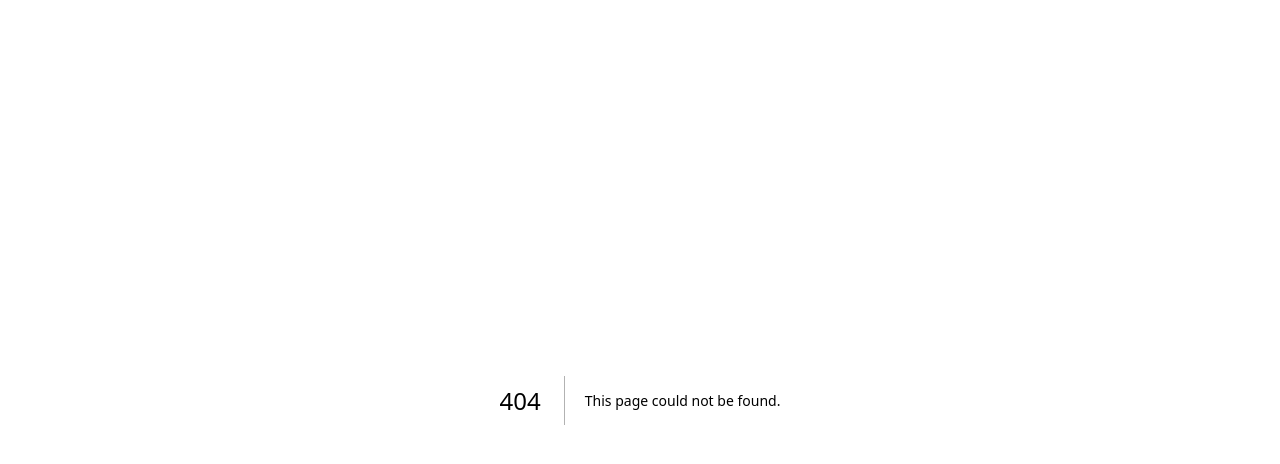
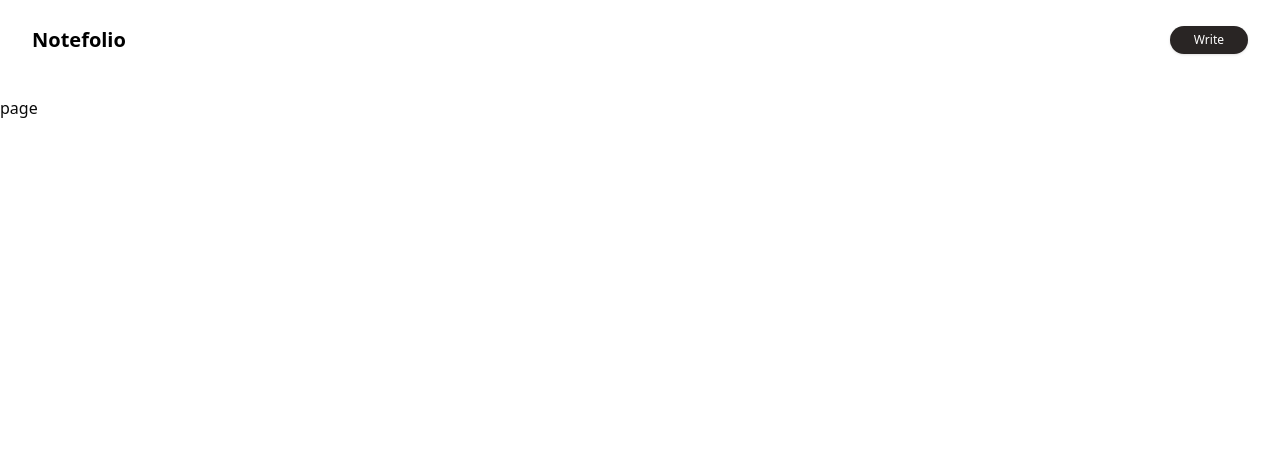
Before and after one commit to ShadowAdi/notefolio, a Next.js app: page /write in a window 1280 px wide. Before the commit this address had no page. Shown: the top 464 px of the page. Built offline with nearby package versions, Linux system fonts and the light colour scheme.

Commit message:
added context

```diff
--- /dev/null
+++ b/src/app/(home)/write/page.tsx
@@ -0,0 +1,9 @@
+import React from 'react'
+
+const Write = () => {
+  return (
+    <div>page</div>
+  )
+}
+
+export default Write
--- a/src/components/global/home/HomeNavbar.tsx
+++ b/src/components/global/home/HomeNavbar.tsx
@@ -4,15 +4,22 @@ import React from "react";
 const HomeNavbar = () => {
   return (
     <header className="bg-white w-full">
-      <div className="mx-auto max-w-screen-xl px-4 sm:px-6 lg:px-8">
+      <div className="mx-auto max-w-screen-xl flex flex-row items-center justify-between px-4 sm:px-6 lg:px-8 py-2">
         <div className="flex h-16 items-center justify-between">
           <div className="md:flex md:items-center md:gap-12">
             <Link className="block text-black cursor-pointer" href="/">
-              <span className="text-black text-xl font-bold">
-                Notefolio
-              </span>
+              <span className="text-black text-xl font-bold">Notefolio</span>
             </Link>
           </div>
+        </div>
+        <div className="flex items-center space-y-4">
+          <Link
+            href={"/write"}
+            className=" bg-stone-800 hover:bg-stone-900 transition-all duration-500 px-6  py-1.5
+            text-xs font-medium text-white shadow-sm rounded-full"
+          >
+            Write
+          </Link>
         </div>
       </div>
     </header>
--- /dev/null
+++ b/src/context/AuthContext.tsx
@@ -0,0 +1,45 @@
+"use client";
+import { AuthContextInterface } from "@/types/context/AuthContextType";
+import {
+  createContext,
+  ReactNode,
+  useContext,
+  useEffect,
+  useState,
+} from "react";
+
+const AuthContext = createContext<AuthContextInterface>({
+  isAuthenticated: false,
+  token: null,
+  login: () => {},
+  logout: () => {},
+});
+
+export const AuthContextProvider = ({ children }: { children: ReactNode }) => {
+  const [token, setToken] = useState<string | null>(null);
+  useEffect(() => {
+    const savedToken = localStorage.getItem("token");
+    if (savedToken) {
+      setToken(savedToken);
+    }
+  }, []);
+
+  const login = (token: string) => {
+    localStorage.setItem("token", token);
+    setToken(token);
+  };
+  const logout = () => {
+    localStorage.removeItem("token");
+    setToken(null);
+  };
+
+  return (
+    <AuthContext.Provider
+      value={{ isAuthenticated: !!token, token, login, logout }}
+    >
+      {children}
+    </AuthContext.Provider>
+  );
+};
+
+export const useAuth = () => useContext(AuthContext);
--- /dev/null
+++ b/src/types/context/AuthContextType.ts
@@ -0,0 +1,6 @@
+export interface AuthContextInterface {
+  isAuthenticated: boolean;
+  token: string | null;
+  login: (token: string) => void;
+  logout: () => void;
+}
```
Also changed, not shown: src/app/(home)/layout.tsx (renamed from src/app/(home)/home/layout.tsx).
